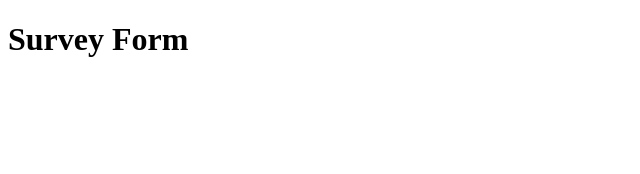
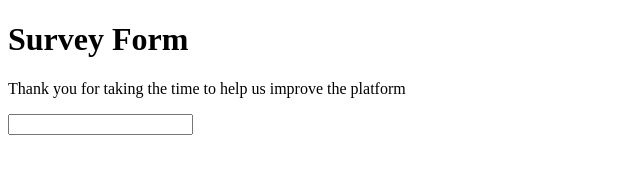
Before and after one commit to ram1117/mv-trial-1, a plain HTML site: page index.html in a window 1280 px wide. Shown: the whole page, without its empty margins (0-640 px from the left). Drawn offline with Linux system fonts and the light colour scheme.

Commit message:
adding form

```diff
--- a/index.html
+++ b/index.html
@@ -5,9 +5,16 @@
     <title>Fork Me! FCC: Test Suite Template</title>
     <link rel="stylesheet" href="css/style.css" />
   </head>
-<h1 id="title">Survey Form</h1>
-<p id="description"Thank you for taking the time to help us improve the platform ></p>
   <body>
+    <h1 id="title">Survey Form</h1>
+    <p id="description">
+      Thank you for taking the time to help us improve the platform
+    </p>
+
+    <form action="" id="survey-form">
+      <input required type="text" id="name" />
+    </form>
+
     <script src="https://cdn.freecodecamp.org/testable-projects-fcc/v1/bundle.js"></script>
     <script src="js/index.js"></script>
   </body>
```
